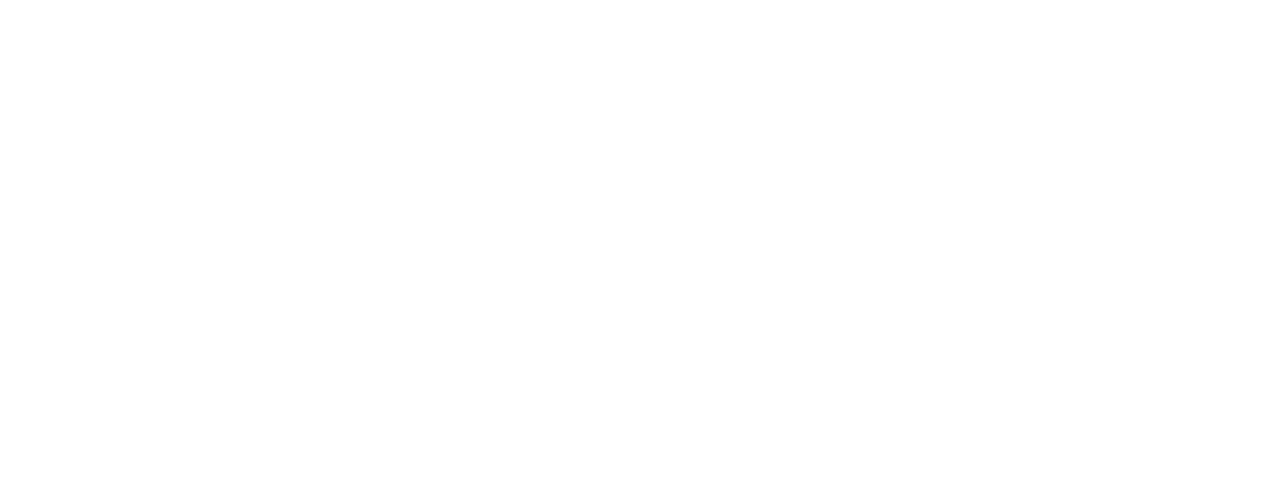
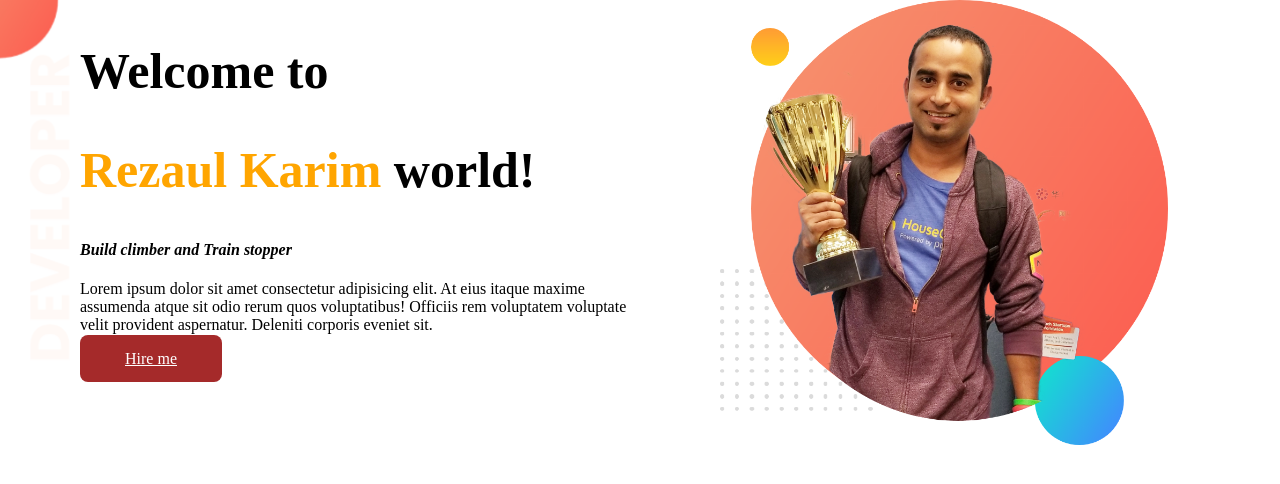
Before and after one commit to rezaul118255/new-webside1, a plain HTML site: page index.html in a window 1280 px wide. Drawn offline with Linux system fonts and the light colour scheme.

Commit message:
top-banner added

```diff
--- a/index.html
+++ b/index.html
@@ -10,7 +10,20 @@
 </head>
 
 <body>
-
+    <section class="top-banner">
+        <div class="half-width">
+            <h1>Welcome to</h1>
+            <h1> <span>Rezaul Karim</span> world!</h1>
+            <h4>Build climber and Train stopper</h4>
+            <p>Lorem ipsum dolor sit amet consectetur adipisicing elit. At eius itaque maxime assumenda atque sit odio
+                rerum quos voluptatibus! Officiis rem voluptatem voluptate velit provident aspernatur. Deleniti corporis
+                eveniet sit.</p>
+            <a class="link-buttom" href="http://" target="_blank" rel="noopener noreferrer">Hire me</a>
+        </div>
+        <div class="half-width">
+            <img src="images/jhankar.png" alt="">
+        </div>
+    </section>
 </body>
 
 </html>
--- a/style.css
+++ b/style.css
@@ -0,0 +1,43 @@
+span {
+    color: orange;
+}
+
+body {
+    margin: 0px;
+}
+
+h1 {
+    font-size: 50px;
+}
+
+h4 {
+    font-style: italic;
+}
+
+section {
+    display: flex;
+}
+
+.half-width {
+    width: 50%;
+    margin-left: 80px;
+}
+
+img {
+    width: 80%;
+}
+
+.link-buttom {
+    text-transform: none;
+    background-color: brown;
+    padding: 15px 45px;
+    border-radius: 8px;
+    color: white;
+}
+
+.top-banner {
+    background-image: url(images/top-banner.png);
+    background-repeat: no-repeat;
+    margin: 0px 0px;
+
+}
```
Also changed, not shown: images/dream-bg.png (added), images/exp-bg.png (added), images/jhankar.png (added), images/jhankar2.png (added), images/my-bg.png (added), images/my-bg2.png (added), images/top-banner.png (added), 7 other files.
